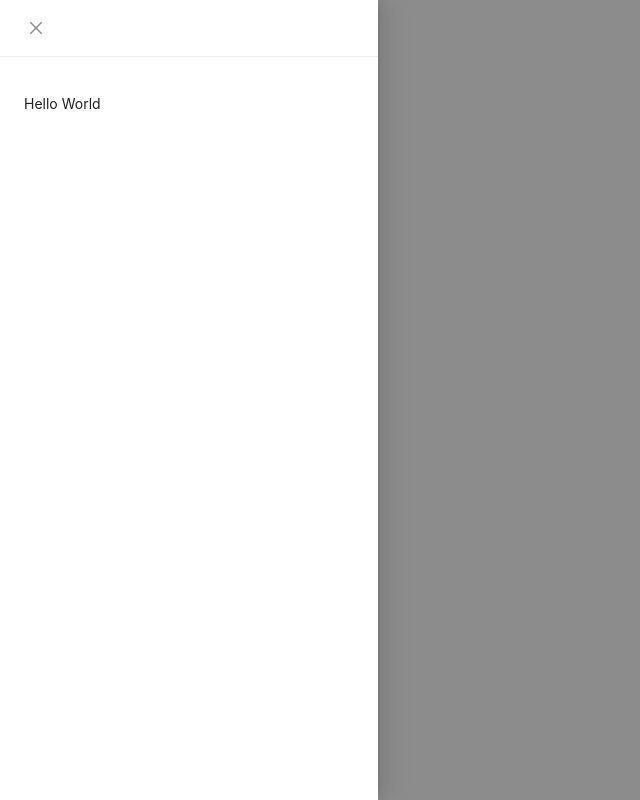
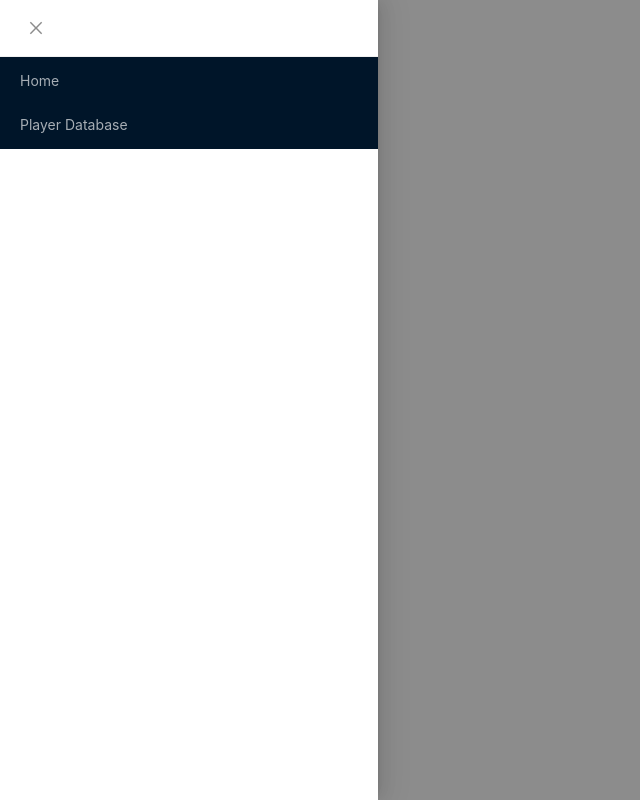
Before and after one commit to andrews2/MLFantasyFootball, a Next.js app: page / in a window 1280 px wide. Both pictures are taken after a click on the button "open". Shown: the whole page, without its empty margins (0-640 px from the left). Built offline with nearby package versions, Linux system fonts and the light colour scheme.

Commit message:
set up menu

```diff
--- /dev/null
+++ b/components/Layout.tsx
@@ -0,0 +1,59 @@
+/*
+* Created by Andrew Shipman
+* 4/12/2023
+*/
+import { Grid, Drawer, Button, Menu, MenuProps } from 'antd';
+import { useState, useCallback, useMemo } from 'react';
+
+type LayoutProps = {
+    children: React.ReactElement;
+}
+
+type MenuItem = Required<MenuProps>['items'][number];
+
+function getItem(
+    label: React.ReactNode,
+    key?: React.Key | null,
+    icon?: React.ReactNode,
+    children?: MenuItem[],
+    type?: 'group',
+  ): MenuItem {
+    return {
+      key,
+      icon,
+      children,
+      label,
+      type,
+    } as MenuItem;
+  }
+
+const Layout = ({ children }: LayoutProps) => {
+    const [showDrawer, setShowDrawer] = useState(false);
+
+    const onDrawerClose = useCallback(() => {
+      setShowDrawer(false);
+    }, []);
+
+    const onButtonClick = useCallback(() => {
+      setShowDrawer(true);
+    }, []);
+
+    const menuItems = useMemo(() => {
+        return [
+            getItem('Home', '1'),
+            getItem('Player Database', 2)
+        ]
+    }, [])
+
+    return (
+        <>
+            <Drawer open={showDrawer} onClose={onDrawerClose} placement="left" bodyStyle={{padding: '0px'}}>
+                <Menu theme="dark" items={menuItems}/>
+            </Drawer>
+            <Button onClick={onButtonClick}>open</Button>
+            {children}
+        </>
+    )
+}
+
+export default Layout;
--- a/pages/_app.tsx
+++ b/pages/_app.tsx
@@ -1,6 +1,11 @@
+import Layout from '@/components/Layout'
 import '@/styles/globals.css'
 import type { AppProps } from 'next/app'
 
 export default function App({ Component, pageProps }: AppProps) {
-  return <Component {...pageProps} />
+  return (
+    <Layout>
+      <Component {...pageProps} />
+    </Layout>
+  )
 }
--- a/pages/index.tsx
+++ b/pages/index.tsx
@@ -5,23 +5,11 @@
 import { Button, Drawer } from 'antd'
 import { useCallback, useState } from 'react'
 
-export default function Home() {
-  const [showDrawer, setShowDrawer] = useState(false);
-
-  const onDrawerClose = useCallback(() => {
-    setShowDrawer(false);
-  }, []);
-
-  const onButtonClick = useCallback(() => {
-    setShowDrawer(true);
-  }, []);
-
+const Home = () => {
   return (
     <>
-      <Drawer open={showDrawer} onClose={onDrawerClose} placement="left">
-        <p>Hello World</p>
-      </Drawer>
-      <Button onClick={onButtonClick}>open</Button>
+      <p>Home Page</p>
     </>
   )
 }
+export default Home;
```
